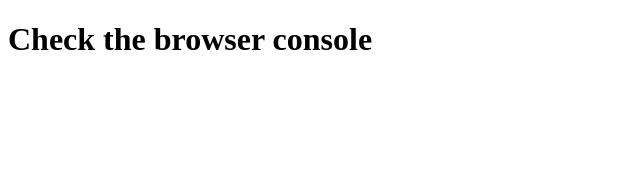
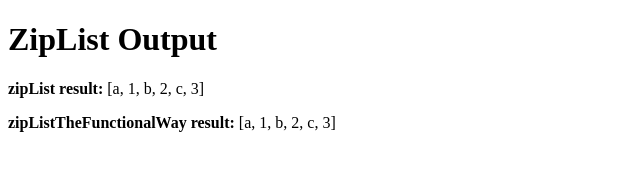
Before and after one commit to VanceR2000/ziplist, a website: page index.html in a window 1280 px wide. Shown: the whole page, without its empty margins (0-640 px from the left). Drawn offline with Linux system fonts and the light colour scheme.

Commit message:
Update display and rebuild for GitHub Pages

```diff
--- a/index.html
+++ b/index.html
@@ -1,13 +1,14 @@
 <!DOCTYPE html>
 <html lang="en">
 <head>
-  <meta charset="UTF-8" />
-  <title>Zip List</title>
+  <meta charset="UTF-8">
+  <title>ZipList</title>
 </head>
 <body>
-  <h1>Check the browser console</h1>
-
-  <!-- Link to your compiled TypeScript (JavaScript) file -->
+  <h1>ZipList Output</h1>
+  <div id="output">
+    <p>Loading results...</p>
+  </div>
   <script src="ziplist.js"></script>
 </body>
 </html>
--- a/ziplist.js
+++ b/ziplist.js
@@ -7,8 +7,19 @@ function zipList(list1, list2) {
     return result;
 }
 function zipListTheFunctionalWay(list1, list2) {
-    return list1.map((item, index) => [item, list2[index]]).reduce((acc, pair) => acc.concat(pair), []);
+    return list1.reduce((acc, item, index) => {
+        acc.push(item, list2[index]);
+        return acc;
+    }, []);
 }
-// Test output
-console.log(zipList(['a', 'b', 'c'], [1, 2, 3]));
-console.log(zipListTheFunctionalWay(['a', 'b', 'c'], [1, 2, 3]));
+const result1 = zipList(['a', 'b', 'c'], [1, 2, 3]);
+const result2 = zipListTheFunctionalWay(['a', 'b', 'c'], [1, 2, 3]);
+console.log(result1);
+console.log(result2);
+const outputDiv = document.getElementById('output');
+if (outputDiv) {
+    outputDiv.innerHTML = `
+    <p><strong>zipList result:</strong> [${result1.join(', ')}]</p>
+    <p><strong>zipListTheFunctionalWay result:</strong> [${result2.join(', ')}]</p>
+  `;
+}
```
Also changed, not shown: ziplist.ts (+23 -7 lines).
